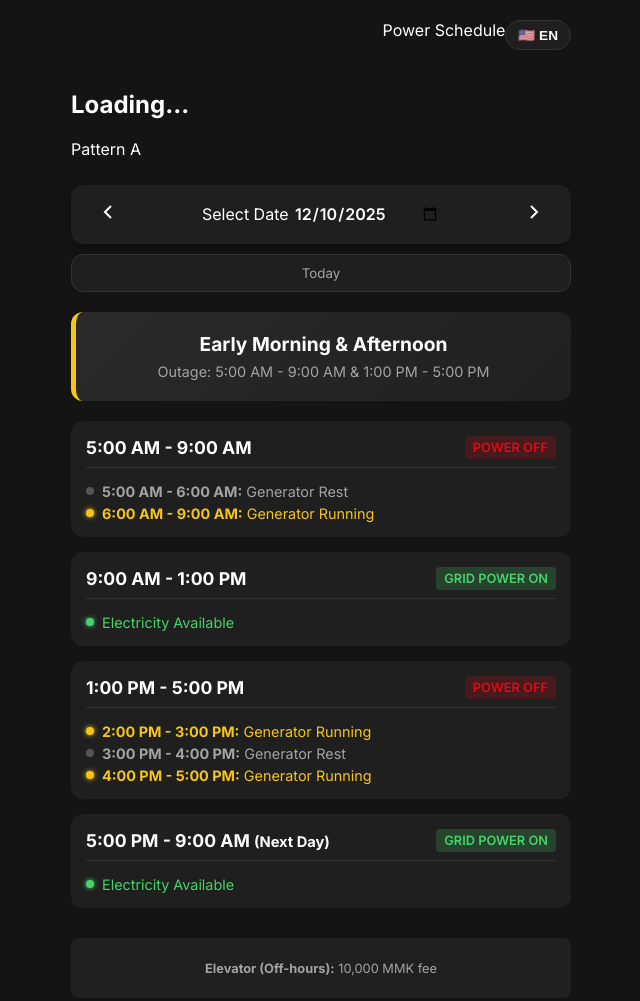
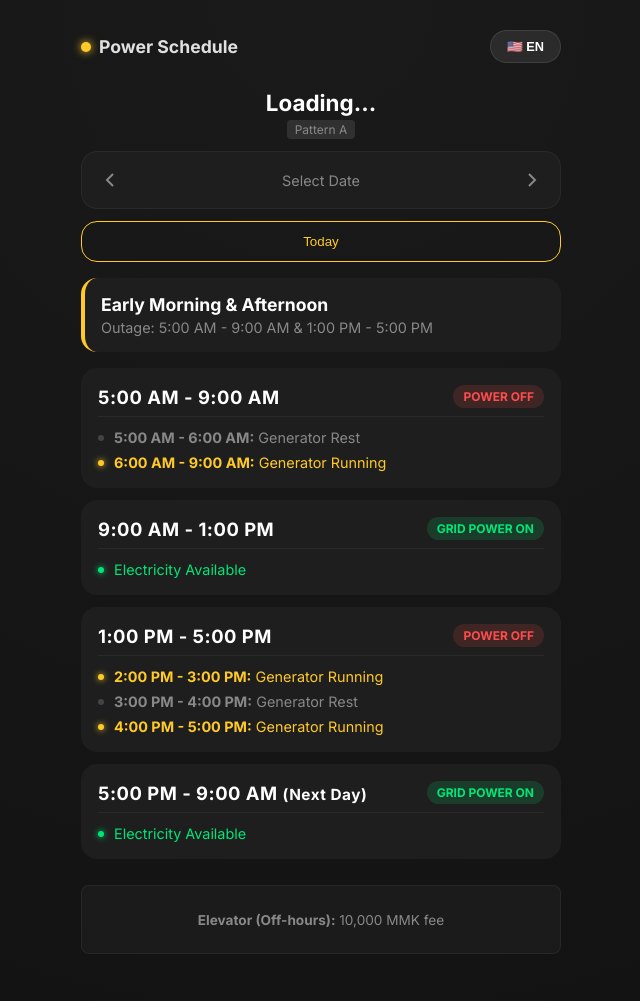
Before and after one commit to Tashido87/Generator_hour, a plain HTML site: page index.html in a window 1280 px wide. Shown: the top 1001 px of the page, without its empty margins (319-959 px from the left). Drawn offline with Linux system fonts and the light colour scheme.

Commit message:
Refactor styles in style.css for improved design
Updated CSS variables for colors, spacing, and layout. Added new styles for brand and button elements, and adjusted animations.

```diff
--- a/style.css
+++ b/style.css
@@ -1,13 +1,19 @@
 :root {
-    --bg-color: #141414;
-    --card-bg: #1f1f1f;
+    --bg-color: #121212;
+    --card-bg: #1e1e1e;
+    --card-bg-hover: #252525;
     --text-main: #ffffff;
-    --text-muted: #a3a3a3;
-    --accent-red: #e50914;
-    --accent-green: #46d369;
-    --accent-yellow: #f5c518;
-    --border-radius: 12px;
+    --text-secondary: #e0e0e0;
+    --text-muted: #888888;
+
+    --accent-red: #ff4d4d;
+    --accent-green: #00e676;
+    --accent-yellow: #ffca28;
+    --accent-blue: #2979ff;
+
+    --border-radius: 16px;
     --font-family: 'Inter', sans-serif;
+    --shadow-soft: 0 8px 24px rgba(0,0,0,0.2);
 }
 
 body {
@@ -19,231 +25,271 @@ body {
     display: flex;
     justify-content: center;
     min-height: 100vh;
+    background: radial-gradient(circle at top center, #1a1a1a 0%, #121212 100%);
 }
 
 .app-container {
     width: 100%;
-    max-width: 500px;
+    max-width: 480px;
     display: flex;
     flex-direction: column;
-    gap: 20px;
+    gap: 16px;
+    padding-bottom: 40px;
 }
 
-/* Language Toggle */
+/* --- Top Bar --- */
 .top-bar {
     display: flex;
-    justify-content: flex-end;
+    justify-content: space-between;
+    align-items: center;
+    padding: 10px 0;
+}
+
+.brand {
+    display: flex;
+    align-items: center;
+    gap: 8px;
+    font-weight: 700;
+    font-size: 1.1rem;
+    color: var(--text-secondary);
+}
+
+.brand-dot {
+    width: 10px;
+    height: 10px;
+    background-color: var(--accent-yellow);
+    border-radius: 50%;
+    box-shadow: 0 0 8px var(--accent-yellow);
 }
 
 .lang-btn {
-    background-color: var(--card-bg);
-    border: 1px solid #333;
+    background: rgba(255,255,255,0.08);
+    border: 1px solid rgba(255,255,255,0.1);
     color: var(--text-main);
-    padding: 6px 12px;
+    padding: 8px 16px;
     border-radius: 20px;
     cursor: pointer;
-    font-size: 0.85rem;
+    font-size: 0.8rem;
     font-weight: 600;
-    transition: all 0.2s;
+    transition: all 0.2s ease;
 }
 
 .lang-btn:hover {
-    background-color: #333;
-    border-color: #555;
+    background: rgba(255,255,255,0.15);
+    transform: translateY(-1px);
 }
 
-/* Header */
-header {
-    text-align: center;
-    margin-bottom: 10px;
-}
-
-h1 {
-    margin: 0;
-    font-size: 1.8rem;
-    font-weight: 700;
-}
-
-.subtitle {
-    color: var(--text-muted);
-    margin: 5px 0 0 0;
-    font-size: 0.9rem;
-}
-
-/* Controls Wrapper */
+/* --- Controls --- */
 .controls-wrapper {
     display: flex;
     flex-direction: column;
-    gap: 10px;
+    gap: 12px;
 }
 
-/* Date Controls */
+.date-display {
+    text-align: center;
+}
+
+.date-display h2 {
+    margin: 0;
+    font-size: 1.4rem;
+}
+
+.pattern-tag {
+    margin: 4px 0 0 0;
+    display: inline-block;
+    font-size: 0.75rem;
+    background: rgba(255,255,255,0.1);
+    padding: 2px 8px;
+    border-radius: 4px;
+    color: var(--text-muted);
+}
+
 .controls {
     display: flex;
     justify-content: space-between;
     align-items: center;
     background-color: var(--card-bg);
-    padding: 10px;
+    padding: 8px;
     border-radius: var(--border-radius);
-    box-shadow: 0 4px 6px rgba(0,0,0,0.3);
-}
-
-/* Today Button */
-.today-btn {
-    background-color: var(--card-bg);
-    color: var(--text-muted);
-    border: 1px solid #333;
-    padding: 10px;
-    border-radius: var(--border-radius);
-    font-family: var(--font-family);
-    font-weight: 600;
-    cursor: pointer;
-    transition: all 0.3s;
-    width: 100%;
-}
-
-/* State: Not Today (Highlight) */
-.today-btn.highlight {
-    background-color: rgba(245, 197, 24, 0.2);
-    color: var(--accent-yellow);
-    border-color: var(--accent-yellow);
-}
-
-input[type="date"] {
-    background: transparent;
-    border: none;
-    color: var(--text-main);
-    font-family: var(--font-family);
-    font-size: 1rem;
-    font-weight: 600;
-    cursor: pointer;
+    border: 1px solid rgba(255,255,255,0.05);
 }
 
 .icon-btn {
     background: none;
     border: none;
-    color: var(--text-main);
-    font-size: 1.2rem;
+    color: var(--text-muted);
     cursor: pointer;
-    padding: 5px 15px;
-    transition: transform 0.2s;
+    padding: 8px;
+    border-radius: 50%;
+    transition: background 0.2s, color 0.2s;
+    display: flex;
+    align-items: center;
+    justify-content: center;
 }
 
 .icon-btn:hover {
-    transform: scale(1.1);
-    color: var(--accent-red);
+    background: rgba(255,255,255,0.1);
+    color: var(--text-main);
 }
 
-/* Summary Card */
-.summary-card {
-    background: linear-gradient(135deg, #2a2a2a, #202020);
-    padding: 20px;
-    border-radius: var(--border-radius);
+.picker-wrapper {
+    position: relative;
+    flex-grow: 1;
     text-align: center;
-    border-left: 5px solid var(--text-muted);
 }
 
-.summary-card h2 {
-    margin: 0 0 5px 0;
-    font-size: 1.2rem;
+.picker-label {
+    font-size: 0.9rem;
+    color: var(--text-muted);
+    pointer-events: none;
 }
 
-.summary-card span {
-    font-size: 0.9rem;
+input[type="date"] {
+    position: absolute;
+    top: 0;
+    left: 0;
+    width: 100%;
+    height: 100%;
+    opacity: 0;
+    cursor: pointer;
+}
+
+.today-btn {
+    background: transparent;
+    border: 1px solid var(--accent-yellow);
+    color: var(--accent-yellow);
+    padding: 12px;
+    border-radius: var(--border-radius);
+    font-weight: 600;
+    cursor: pointer;
+    transition: all 0.2s;
+    text-align: center;
+}
+
+.today-btn:hover, .today-btn.active {
+    background: var(--accent-yellow);
+    color: #000;
+}
+
+.today-btn.hidden-state {
+    border-color: #333;
     color: var(--text-muted);
 }
+.today-btn.hidden-state:hover {
+    background: #333;
+    color: #fff;
+}
 
-/* Schedule List */
+/* --- Summary Card --- */
+.summary-card {
+    background: var(--card-bg);
+    padding: 16px;
+    border-radius: var(--border-radius);
+    border-left: 4px solid var(--text-muted);
+    display: flex;
+    flex-direction: column;
+    gap: 4px;
+}
+.summary-card h2 { margin: 0; font-size: 1.1rem; }
+.summary-card span { font-size: 0.9rem; color: var(--text-muted); }
+
+/* --- Schedule List --- */
 .schedule-list {
     display: flex;
     flex-direction: column;
-    gap: 15px;
+    gap: 12px;
 }
 
 .time-slot {
     background-color: var(--card-bg);
     border-radius: var(--border-radius);
-    padding: 15px;
-    display: flex;
-    flex-direction: column;
-    gap: 10px;
-    position: relative;
-    overflow: hidden;
-    transition: transform 0.2s;
+    padding: 16px;
+    border: 1px solid transparent;
+    transition: transform 0.2s, border-color 0.3s;
+    opacity: 0;
+    transform: translateY(10px);
+    animation: fadeInUp 0.4s forwards;
 }
 
 .time-slot:hover {
-    transform: translateY(-2px);
+    background-color: var(--card-bg-hover);
 }
 
-/* Status Indicators inside cards */
+/* Active Slot Highlight */
+.time-slot.active-now {
+    border-color: var(--accent-yellow);
+    box-shadow: 0 0 15px rgba(245, 197, 24, 0.1);
+    background: linear-gradient(to right, rgba(245, 197, 24, 0.05), transparent);
+}
+
 .slot-header {
     display: flex;
     justify-content: space-between;
     align-items: center;
-    border-bottom: 1px solid #333;
+    margin-bottom: 12px;
     padding-bottom: 8px;
-    margin-bottom: 5px;
+    border-bottom: 1px solid rgba(255,255,255,0.05);
 }
 
 .time-range {
     font-weight: 700;
-    font-size: 1.1rem;
+    font-size: 1.15rem;
+    letter-spacing: 0.5px;
 }
 
 .status-badge {
-    font-size: 0.8rem;
-    padding: 4px 8px;
-    border-radius: 4px;
-    font-weight: 600;
+    font-size: 0.75rem;
+    padding: 4px 10px;
+    border-radius: 20px;
+    font-weight: 700;
     text-transform: uppercase;
 }
 
-.status-grid-on {
-    background-color: rgba(70, 211, 105, 0.2);
-    color: var(--accent-green);
-}
+.status-grid-on { background: rgba(0, 230, 118, 0.15); color: var(--accent-green); }
+.status-outage { background: rgba(255, 77, 77, 0.15); color: var(--accent-red); }
 
-.status-outage {
-    background-color: rgba(229, 9, 20, 0.2);
-    color: var(--accent-red);
-}
-
-/* Generator Info */
+/* Generator Rows */
 .gen-info {
     display: flex;
     flex-direction: column;
-    gap: 5px;
-    font-size: 0.9rem;
+    gap: 8px;
 }
 
 .gen-row {
     display: flex;
     align-items: center;
-    gap: 8px;
+    gap: 10px;
+    font-size: 0.9rem;
+    color: var(--text-secondary);
 }
 
-.dot {
-    width: 8px;
-    height: 8px;
-    border-radius: 50%;
-    display: inline-block;
-}
-
-.dot-green { background-color: var(--accent-green); box-shadow: 0 0 5px var(--accent-green);}
-.dot-yellow { background-color: var(--accent-yellow); box-shadow: 0 0 5px var(--accent-yellow);}
-.dot-grey { background-color: #555; }
+.dot { width: 6px; height: 6px; border-radius: 50%; }
+.dot-green { background: var(--accent-green); box-shadow: 0 0 6px var(--accent-green); }
+.dot-yellow { background: var(--accent-yellow); box-shadow: 0 0 6px var(--accent-yellow); }
+.dot-grey { background: #444; }
 
 /* Footer */
 footer {
+    text-align: center;
     margin-top: 10px;
-    font-size: 0.8rem;
+}
+.info-box {
+    background: rgba(255,255,255,0.03);
+    padding: 12px;
+    border-radius: 8px;
+    font-size: 0.85rem;
     color: var(--text-muted);
-    text-align: center;
+    border: 1px solid rgba(255,255,255,0.05);
 }
 
-.info-box {
-    background-color: rgba(255,255,255,0.05);
-    padding: 10px;
-    border-radius: 8px;
+/* Animations */
+@keyframes fadeInUp {
+    to { opacity: 1; transform: translateY(0); }
 }
+
+.time-slot:nth-child(1) { animation-delay: 0.05s; }
+.time-slot:nth-child(2) { animation-delay: 0.1s; }
+.time-slot:nth-child(3) { animation-delay: 0.15s; }
+.time-slot:nth-child(4) { animation-delay: 0.2s; }
+.time-slot:nth-child(5) { animation-delay: 0.25s; }
```
